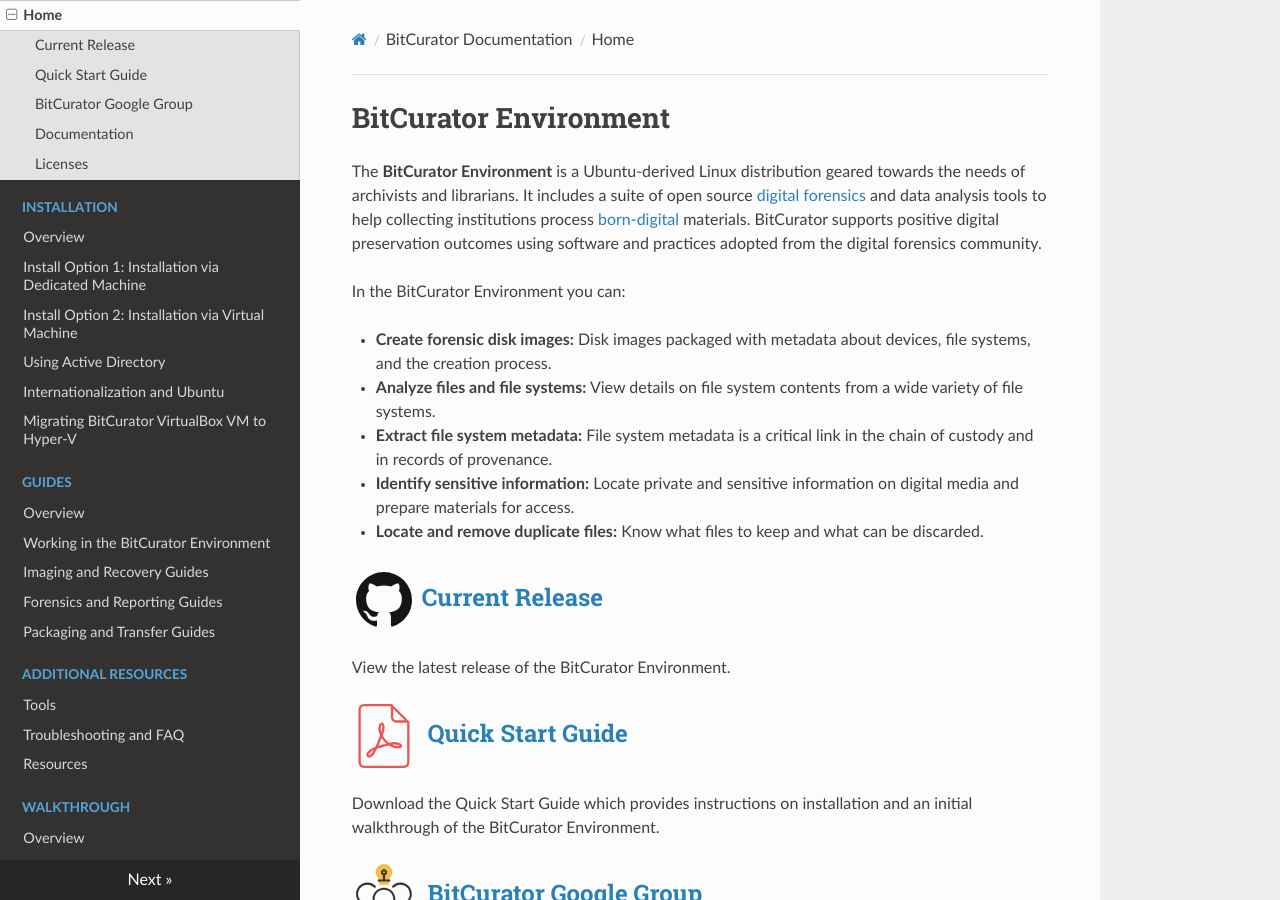
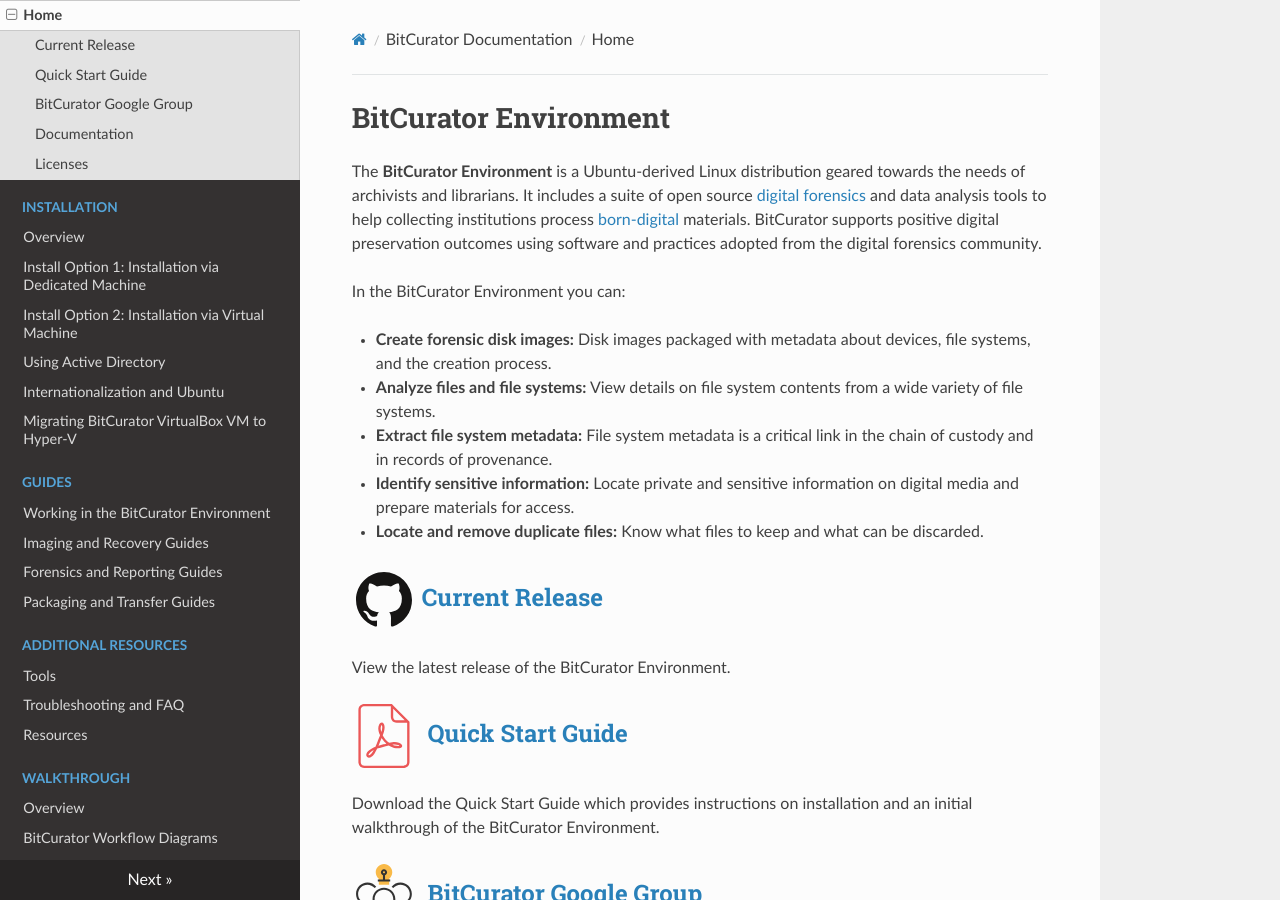
Before and after one commit to BitCurator/documentation, an MkDocs documentation site: the page built from docs/index.md, in a window 1280 px wide and 900 px high. Built offline with MkDocs 1.6.1, drawn with Linux system fonts in a browser that asks for light colours; nearby versions of some CDN libraries; some of the changed lines change nothing that is shown.

Commit message:
Update mkdocs.yml

```diff
--- a/mkdocs.yml
+++ b/mkdocs.yml
@@ -11,7 +11,6 @@
     - 'Installing BitCurator/Internationalization and Ubuntu.md'
     - 'Installing BitCurator/Migrating BitCurator VirtualBox VM to Hyper-V.md'
   - Guides:
-    - Overview : 'All Step-by-Step Guides/Step-by-Step-Guides.md'
     - 'All Step-by-Step Guides/Working in the BitCurator Environment.md'
     - 'All Step-by-Step Guides/Imaging and Recovery Guides.md'
     - 'All Step-by-Step Guides/Forensics and Reporting Guides.md'
```
